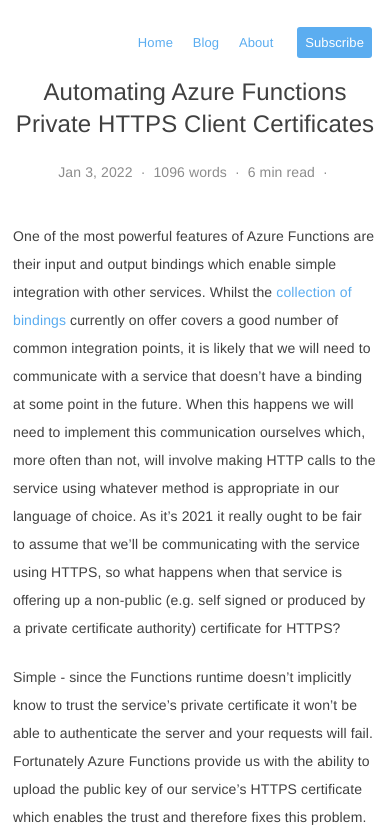
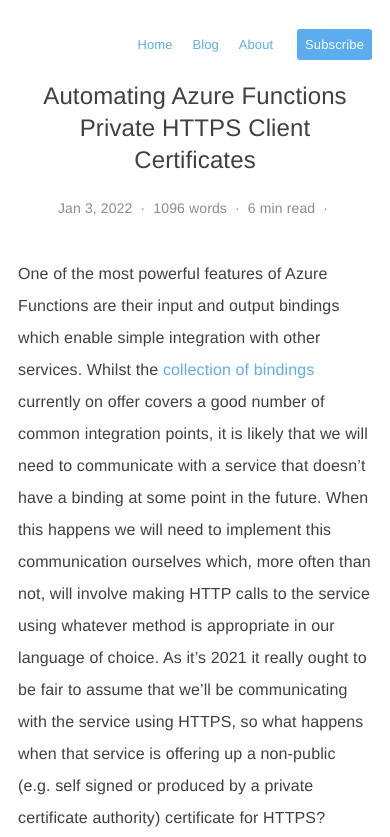
Before and after one commit to tmeadon/meadon.me, an Astro site: page /blog/automating-azure-function-https-client-certs in a window 390 px wide. Shown: the top 837 px of the page. Built offline with nearby package versions, Linux system fonts and the light colour scheme; Astro itself is replaced by a stand-in of ours; some packages are replaced by stand-ins of ours.

Commit message:
style: Adjust layout padding and margin for mobile devices

```diff
--- a/src/layouts/BlogPost.astro
+++ b/src/layouts/BlogPost.astro
@@ -70,7 +70,7 @@ const { text: readingTime, words } = getReadingTime(textOnPage);
 
 			@media (max-width: 700px) {
 				.prose {
-					padding: 0 5px;
+					padding: 0 10px;
 					margin: 20px auto 0;
 				}
 
--- a/src/styles/global.css
+++ b/src/styles/global.css
@@ -119,9 +119,9 @@ hr {
 }
 
 @media (max-width: 720px) {
-	body {
+	/* body {
 		font-size: 14px;
-	}
+	} */
 
 	/* main { */
 	/* padding: 10px; */
```
